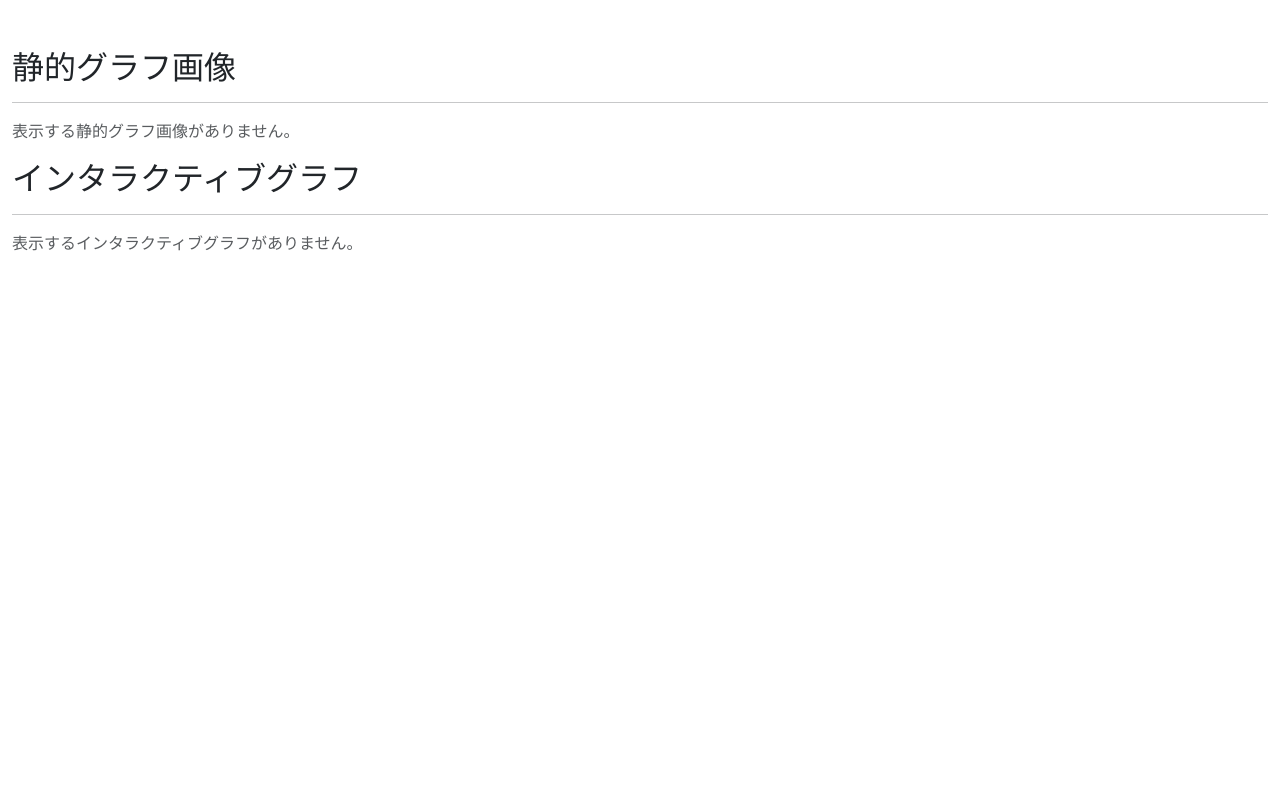
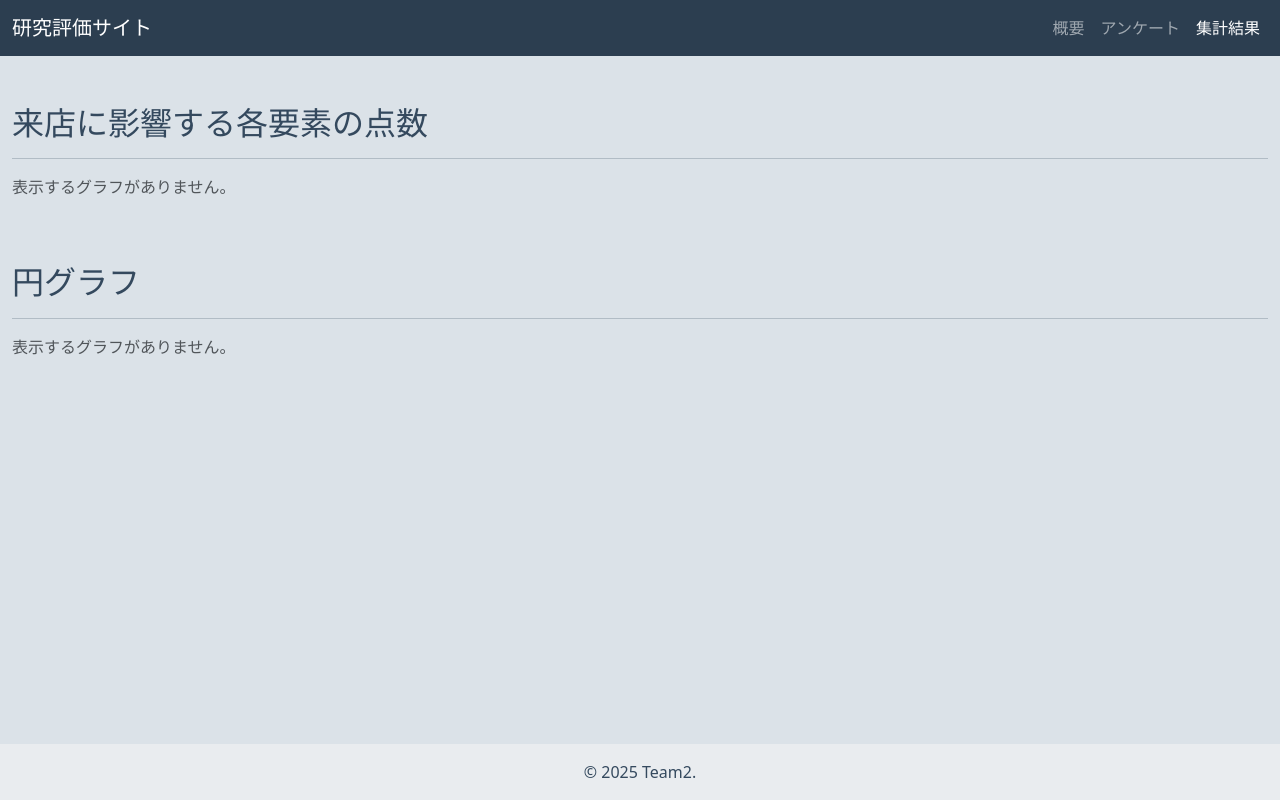
Before and after one commit to KotaTamaki/system_introduce, a Flask app: template templates/results.html in a window 1280 px wide. Run offline with Flask 3, Linux system fonts and the light colour scheme; the template is opened without the code that fills it, so the values that code supplies are empty.

Commit message:
円グラフの追加とUI変更

```diff
--- a/app.py
+++ b/app.py
@@ -7,7 +7,7 @@ import pandas as pd
 import numpy as np
 import csv
 # from  python.result import prepare_chart_data,group_plot
-from  python.result import group_plot
+from  python.result import circle_plot,group_plot
 
 # --- PyMC関連のインポート ---
 import pymc as pm
@@ -314,31 +314,37 @@ def results():
         for item in files_to_plot:
             filepath = os.path.join(DATA_FOLDER, item['filename'])
             if os.path.exists(filepath):
-                # # インタラクティブグラフ用のデータを生成
-                # chart_data = prepare_chart_data(filepath)
-                # if chart_data:
-                #     interactive_charts.append({
-                #         'title': item['title'] + " (インタラクティブ)",
-                #         'data_json': json.dumps(chart_data)
-                #     })
 
                 # 静的画像グラフを生成・保存
                 plot_filename = f"{item['filename']}.png"
                 save_path = os.path.join(PLOT_DIR, plot_filename)
                 group_plot(filepath, save_path)
                 plot_url = url_for('static', filename=f'plots/{plot_filename}')
-                static_images.append({
-                    'title': item['title'] + " (静的画像)",
-                    'url': plot_url
-                })
+                stacked_bar_plot_url = url_for('static', filename=f'plots/{plot_filename}')
+                # static_images.append({
+                #     'title': item['title'] + " (来店に影響する各要素の点数)",
+                #     'url': plot_url
+                # })
+                # print("ここまではできている")
+
+                plot_filename_circle = f"{item['filename']}_circle.png"
+                save_path = os.path.join(PLOT_DIR, plot_filename_circle)
+                print(save_path)
+                circle_plot(filepath, save_path)
+                plot_url_circle = url_for('static', filename=f'plots/{plot_filename_circle}')
+                # static_images.append({
+                #     'title': item['title'] + " (来店に影響する各要素の点数)",
+                #     'url': plot_url_circle
+                # })
+                pie_chart_plot_url = url_for('static', filename=f'plots/{plot_filename_circle}')
             else:
                  flash(f"ファイルが見つかりませんでした: {item['filename']}", "warning")
     except Exception as e:
         flash(f"グラフ生成中にエラーが発生しました: {e}", "danger")
 
     return render_template('results.html',
-                           interactive_charts=interactive_charts,
-                           static_images=static_images)
+                           stacked_bar_url=stacked_bar_plot_url,
+                           pie_chart_url=pie_chart_plot_url)
 
 
 
--- a/templates/results.html
+++ b/templates/results.html
@@ -5,9 +5,46 @@
     <meta name="viewport" content="width=device-width, initial-scale=1.0">
     <title>集計結果</title>
     <link href="https://cdn.jsdelivr.net/npm/bootstrap@5.3.0/dist/css/bootstrap.min.css" rel="stylesheet">
-    <script src="https://cdn.jsdelivr.net/npm/chart.js"></script>
+    <link rel="stylesheet" href="{{ url_for('static', filename='css/style.css') }}">
+    <style>
+        /* ページ全体の最小の高さを確保し、フッターが常に下に来るように調整 */
+        body {
+            display: flex;
+            flex-direction: column;
+            min-height: 100vh;
+        }
+        .main-content {
+            flex: 1; /* メインコンテンツが利用可能なスペースをすべて埋める */
+        }
+    </style>
 </head>
 <body>
+
+    <header>
+        <nav class="navbar navbar-expand-lg navbar-dark bg-custom">
+            <div class="container-fluid">
+                <a class="navbar-brand" href="{{ url_for('index') }}">研究評価サイト</a>
+                <button class="navbar-toggler" type="button" data-bs-toggle="collapse" data-bs-target="#navbarNav" aria-controls="navbarNav" aria-expanded="false" aria-label="Toggle navigation">
+                    <span class="navbar-toggler-icon"></span>
+                </button>
+                <div class="collapse navbar-collapse" id="navbarNav">
+                    <ul class="navbar-nav ms-auto">
+                        <li class="nav-item">
+                            <a class="nav-link" href="{{ url_for('index') }}">概要</a>
+                        </li>
+                        <li class="nav-item">
+                            <a class="nav-link" href="{{ url_for('survey') }}">アンケート</a>
+                        </li>
+                        <li class="nav-item">
+                            <a class="nav-link active" aria-current="page" href="{{ url_for('results') }}">集計結果</a>
+                        </li>
+                    </ul>
+                </div>
+            </div>
+        </nav>
+    </header>
+
+    <main class="main-content">
         <div class="container-fluid mt-4">
             {% with messages = get_flashed_messages(with_categories=true) %}
                 {% if messages %}
@@ -16,59 +53,48 @@
                     {% endfor %}
                 {% endif %}
             {% endwith %}
-        <h2 class="mt-5 mb-3">静的グラフ画像</h2>
+
+            <h2 class="mt-5 mb-3">来店に影響する各要素の点数</h2>
             <hr>
-        <div class="row">
-            {% if static_images %}
-                {% for image in static_images %}
-                    <div class="col-md-6 mb-4">
+            <div class="row justify-content-center">
+                {% if stacked_bar_url %}
+                    <div class="col-lg-8 col-md-10">
                         <div class="card">
-                            <div class="card-header">{{ image.title }}</div>
+                            <div class="card-header">積み上げ棒グラフ</div>
                             <div class="card-body">
-                                <img src="{{ image.url }}" class="img-fluid" alt="静的プロット画像">
+                                <img src="{{ stacked_bar_url }}" class="img-fluid" alt="積み上げ棒グラフ">
                             </div>
                         </div>
                     </div>
-                {% endfor %}
                 {% else %}
-                <div class="col"><p class="text-muted">表示する静的グラフ画像がありません。</p></div>
+                    <div class="col"><p class="text-muted">表示するグラフがありません。</p></div>
                 {% endif %}
             </div>
 
-        <h2 class="mb-3">インタラクティブグラフ</h2>
+            <h2 class="mt-5 mb-3">円グラフ</h2>
             <hr>
-        <div class="row">
-            {% if interactive_charts %}
-                {% for chart in interactive_charts %}
-                    <div class="col-12 mb-4">
+            <div class="row justify-content-center">
+                {% if pie_chart_url %}
+                    <div class="col-lg-8 col-md-10">
                         <div class="card">
-                            <div class="card-header">{{ chart.title }}</div>
-                            <div class="card-body" style="height: 400px;">
-                                <canvas id="chart-{{ loop.index }}"></canvas>
+                            <div class="card-header">アンケート回答</div>
+                            <div class="card-body">
+                                <img src="{{ pie_chart_url }}" class="img-fluid" alt="円グラフ">
                             </div>
                         </div>
                     </div>
-                    <script>
-                        (function() {
-                            const chartData = JSON.parse('{{ chart.data_json | safe }}');
-                            const ctx = document.getElementById('chart-{{ loop.index }}').getContext('2d');
-                            new Chart(ctx, {
-                                type: 'bar', data: { labels: chartData.labels, datasets: chartData.datasets },
-                                options: { responsive: true, maintainAspectRatio: false, scales: { x: { stacked: true }, y: { stacked: true } },
-                                    plugins: { tooltip: { callbacks: {
-                                        label: (context) => `${context.dataset.label || ''}: ${context.parsed.y || 0}件`,
-                                        footer: (tooltipItems) => `合計: ${tooltipItems.reduce((sum, item) => sum + item.parsed.y, 0)}件`
-                                    }}}
-                                }
-                            });
-                        })();
-                    </script>
-                {% endfor %}
                 {% else %}
-                <div class="col"><p class="text-muted">表示するインタラクティブグラフがありません。</p></div>
+                    <div class="col"><p class="text-muted">表示するグラフがありません。</p></div>
                 {% endif %}
             </div>
         </div>
+    </main>
+
+    <footer class="site-footer text-center py-3 mt-auto">
+        <div class="container-fluid">
+            <p class="mb-0">&copy; 2025 Team2.</p>
+        </div>
+    </footer>
 
     <script src="https://cdn.jsdelivr.net/npm/bootstrap@5.3.0/dist/js/bootstrap.bundle.min.js"></script>
 </body>
```
Also changed, not shown: python/result.py (+67 -0 lines). Lines whose indentation alone changed are shown as unchanged.
